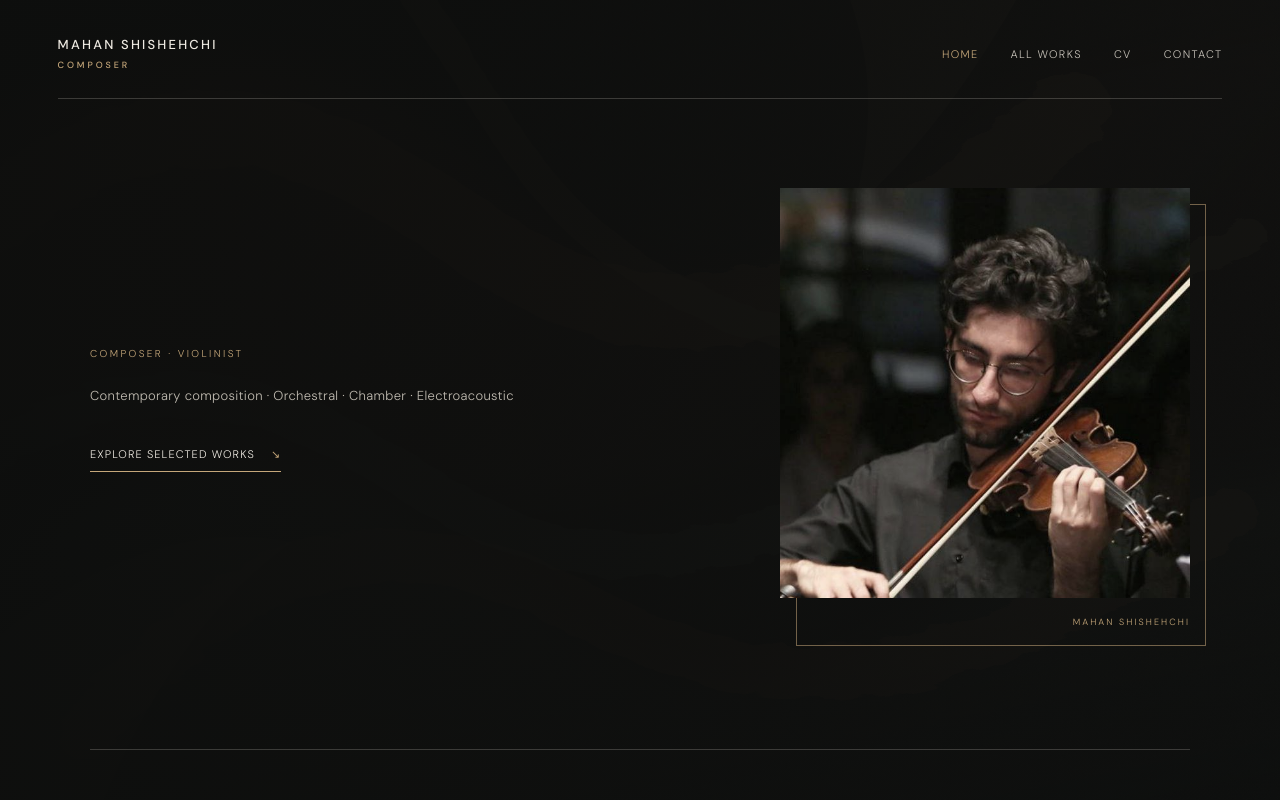
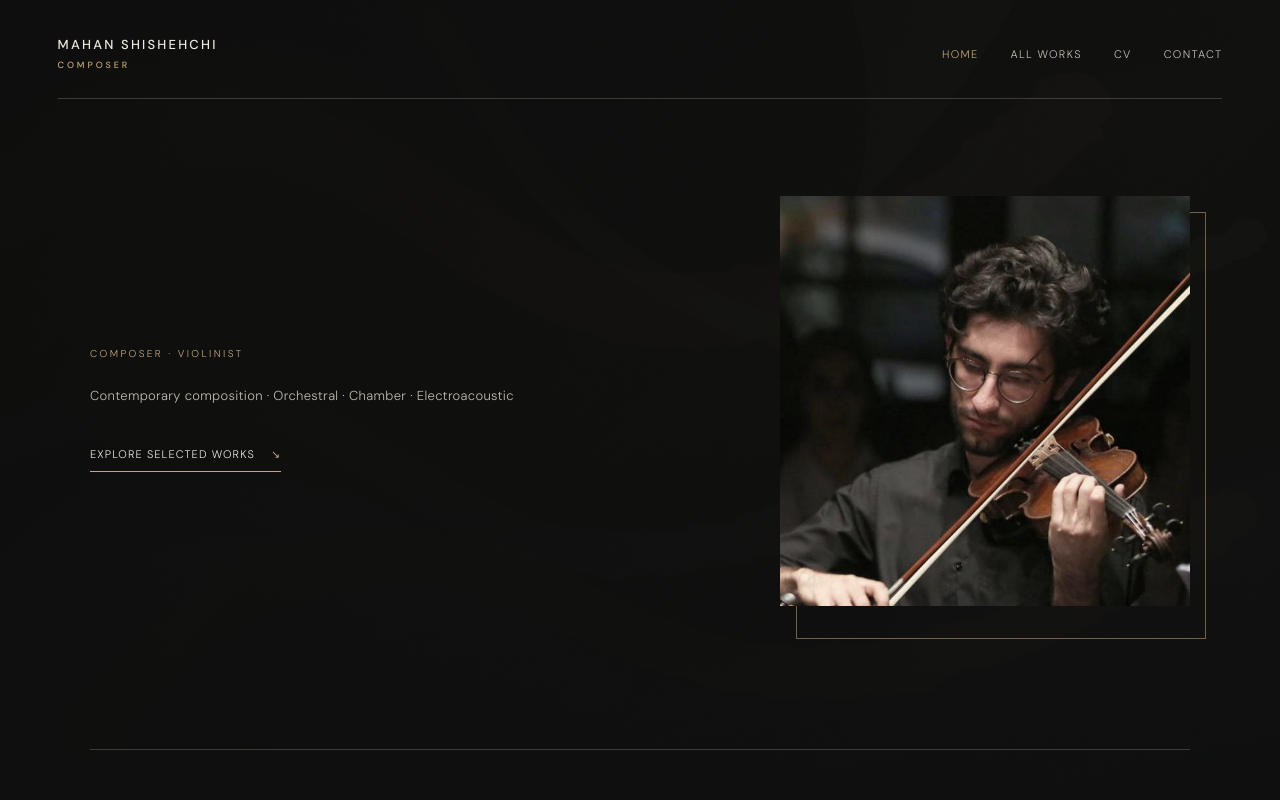
Before and after one commit to mahanshi/mahanshi.github.io, a plain HTML site: page index.html in a window 1280 px wide. Shown: the top 800 px of the page. Drawn offline with Linux system fonts and the light colour scheme.

Commit message:
Update index.html

```diff
--- a/index.html
+++ b/index.html
@@ -40,7 +40,7 @@
 
     <figure class="portrait-frame">
         <img src="assets/mahan-portrait.jpg" alt="Mahan Shishehchi playing the violin">
-        <figcaption>MAHAN SHISHEHCHI</figcaption>
+        <figcaption></figcaption>
     </figure>
 </section>
 
```
